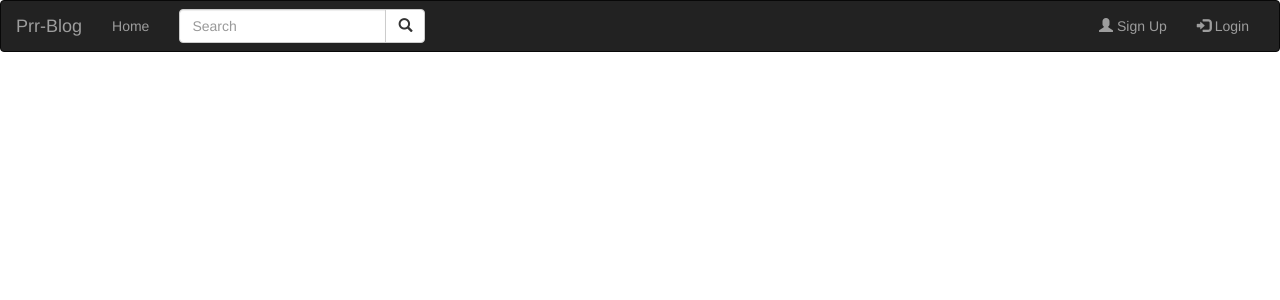
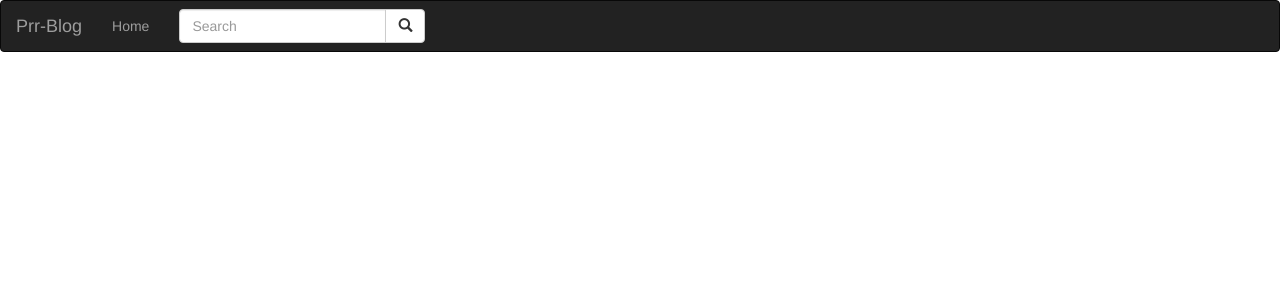
Before and after one commit to petersoleeh/Prr-Blog, a Flask app: page / in a window 1280 px wide. Shown: the top 300 px of the page. Run offline with Flask 2, Linux system fonts and the light colour scheme; data that the repository does not hold is empty; some libraries are stand-ins or nearby versions.

```diff
--- a/app/templates/navbar.html
+++ b/app/templates/navbar.html
@@ -34,10 +34,6 @@
             </div>
           </form>
 
-          <ul class="nav navbar-nav navbar-right">
-            <li><a href="#"><span class="glyphicon glyphicon-user"></span> Sign Up</a></li>
-            <li><a href="#"><span class="glyphicon glyphicon-log-in"></span> Login</a></li>
-          </ul>
 
         </div>
       </div>
```
